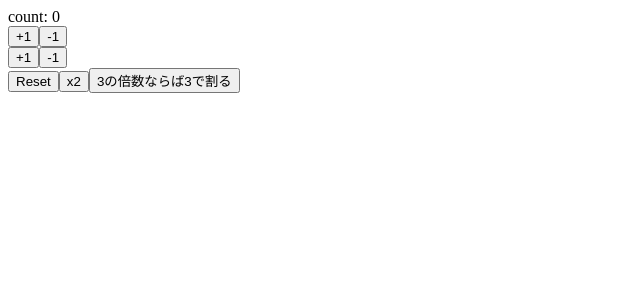
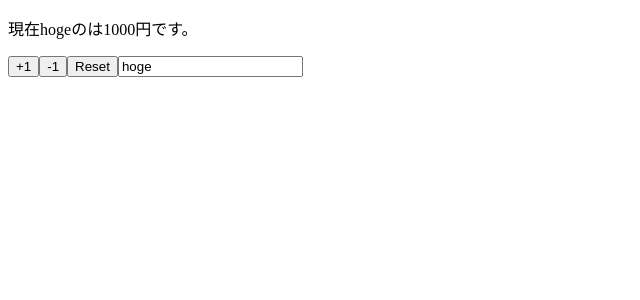
Before and after one commit to saku3/react-hooks-101, a React (Create React App) app: page / in a window 1280 px wide. Shown: the top 300 px of the page, without its empty margins (0-640 px from the left). Built offline with nearby package versions, Linux system fonts and the light colour scheme.

Commit message:
implement component using multiplestates

```diff
--- a/src/App.js
+++ b/src/App.js
@@ -1,36 +1,30 @@
 import React, { useState } from 'react';
 
-const App = () => {
-  const [count, setCount] = useState(0);
+const App = props => {
+  const [name, setName] = useState(props.name);
+  const [price, setPrice] = useState(props.price);
 
-  const increment = () => setCount(count + 1);
-  const decrement = () => setCount(count - 1);
-
-  const increment2 = () => setCount(previousCount => previousCount + 1);
-  const decrement2 = () => setCount(previousCount => previousCount - 1);
-
-  const reset = () => setCount(0);
-  const multiply = () => setCount(previousCount => previousCount * 2);
-  const divide3 = () => setCount(previousCount => (previousCount % 3 === 0 ? previousCount / 3 : previousCount));
+  const reset = () => {
+    setPrice(props.price);
+    setName(props.name);
+  };
 
   return (
     <React.Fragment>
-      <div>count: {count}</div>
-      <div>
-        <button onClick={increment}>+1</button>
-        <button onClick={decrement}>-1</button>
-      </div>
-      <div>
-        <button onClick={increment2}>+1</button>
-        <button onClick={decrement2}>-1</button>
-      </div>
-      <div>
-        <button onClick={reset}>Reset</button>
-        <button onClick={multiply}>x2</button>
-        <button onClick={divide3}>3の倍数ならば3で割る</button>
-      </div>
+      <p>
+        現在{name}のは{price}円です。
+      </p>
+      <button onClick={() => setPrice(price + 1)}>+1</button>
+      <button onClick={() => setPrice(price - 1)}>-1</button>
+      <button onClick={reset}>Reset</button>
+      <input value={name} onChange={e => setName(e.target.value)} />
     </React.Fragment>
   );
 };
 
+App.defaultProps = {
+  name: 'hoge',
+  price: 1000
+};
+
 export default App;
```
